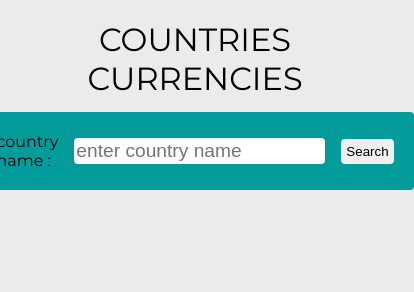
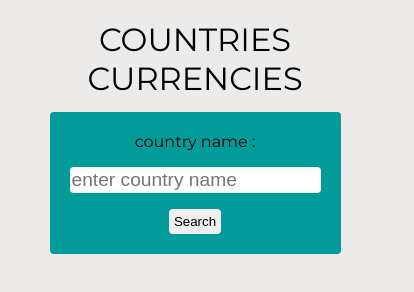
Before and after one commit to AzeemAtPerfect/country-currency, a plain HTML site: page index.html in a window 390 px wide. Shown: the whole page, 414 px wide, since content can reach past the window. Drawn offline with Linux system fonts and the light colour scheme; no server answers.

Commit message:
chalk : media query

```diff
--- a/style.css
+++ b/style.css
@@ -50,3 +50,10 @@ th,td {
 th {
     background-color: var(--primary-color);
 }
+
+@media (max-width : 520px) {
+    .search-container {
+        display: flex;
+        flex-direction: column;
+    }
+}
```
